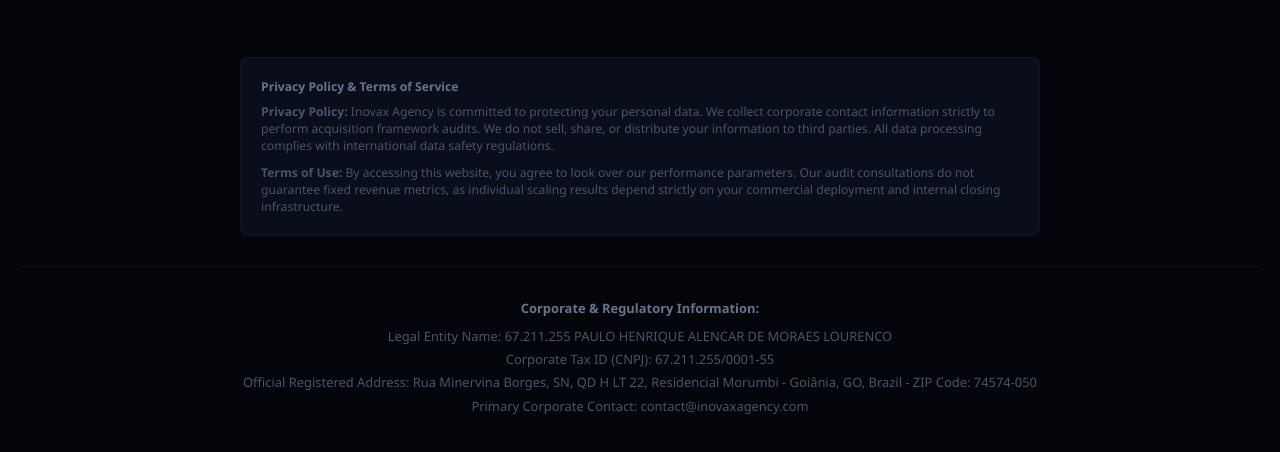
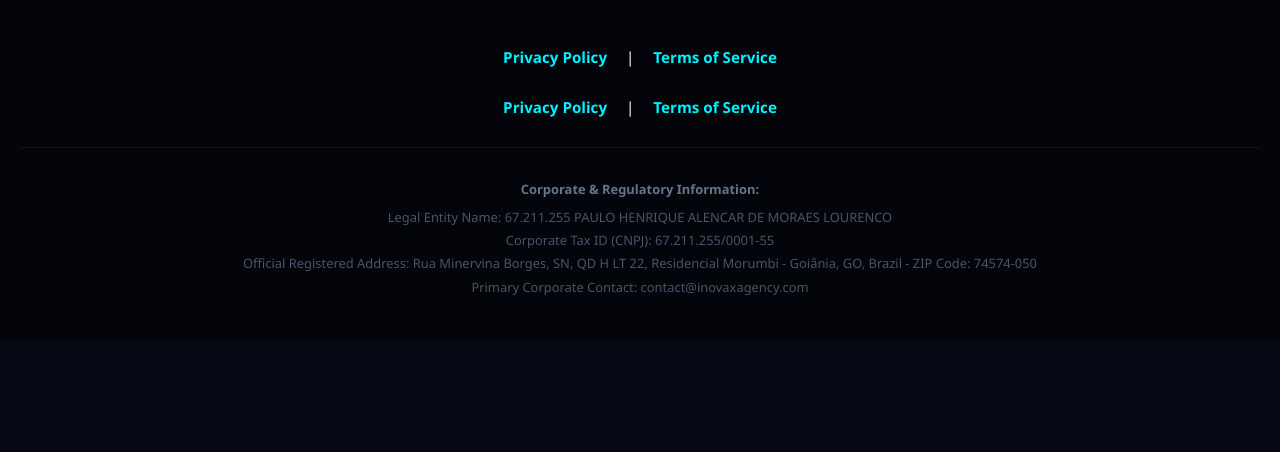
Before and after one commit to ph10gts-netizen/inovax-site, a plain HTML site: page index.html in a window 1280 px wide. Shown: the part 3026-3478 px from the top of the page. After the commit the page ends 3365 px from the top, so only its background shows below. Drawn offline with Linux system fonts and the light colour scheme.

Commit message:
Update index.html

```diff
--- a/index.html
+++ b/index.html
@@ -407,11 +407,15 @@
             <svg xmlns="http://www.w3.org/2000/svg" viewBox="0 0 448 512"><path d="M224.1 141c-63.6 0-115.1 51.5-115.1 115.1s51.5 115.1 115.1 115.1 115.1-51.5 115.1-115.1-51.5-115.1-115.1-115.1zm0 183.1c-37.6 0-68-30.4-68-68s30.4-68 68-68 68 30.4 68 68-30.4 68-68 68zm116.1-177.3c-14.8 0-26.8 12-26.8 26.8s12 26.8 26.8 26.8 26.8-12 26.8-26.8-12-26.8-26.8-26.8zm76.1 27.1c-1.7-35.9-9.9-67.7-36.2-93.9-26.2-26.2-58-34.4-93.9-36.2-37-2.1-147.9-2.1-184.9 0-35.8 1.7-67.6 9.9-93.9 36.1s-34.4 58-36.2 93.9c-2.1 37-2.1 147.9 0 184.9 1.7 35.9 9.9 67.7 36.2 93.9s58 34.4 93.9 36.2c37 2.1 147.9 2.1 184.9 0 35.9-1.7 67.7-9.9 93.9-36.2 26.2-26.2 34.4-58 36.2-93.9 2.1-37 2.1-147.8 0-184.8zM398.8 388c-7.8 19.6-22.9 34.7-42.6 42.6-29.5 11.7-99.5 9-132.1 9s-102.7 2.6-132.1-9c-19.6-7.8-34.7-22.9-42.6-42.6-11.7-29.5-9-99.5-9-132.1s-2.6-102.7 9-132.1c7.8-19.6 22.9-34.7 42.6-42.6 29.5-11.7 99.5-9 132.1-9s102.7-2.6 132.1 9c19.6 7.8 34.7 22.9 42.6 42.6 11.7 29.5 9 99.5 9 132.1s2.7 102.7-9 132.1z"/></svg>
         </a>
 
-        <div class="policy-container">
-            <h5>Privacy Policy & Terms of Service</h5>
-            <p style="margin-bottom: 10px;"><strong>Privacy Policy:</strong> Inovax Agency is committed to protecting your personal data. We collect corporate contact information strictly to perform acquisition framework audits. We do not sell, share, or distribute your information to third parties. All data processing complies with international data safety regulations.</p>
-            <p><strong>Terms of Use:</strong> By accessing this website, you agree to look over our performance parameters. Our audit consultations do not guarantee fixed revenue metrics, as individual scaling results depend strictly on your commercial deployment and internal closing infrastructure.</p>
+                <div style="margin-top: 20px; margin-bottom: 30px;">
+            <a href="privacy.html" target="_blank" class="footer-link" style="margin: 0 15px;">Privacy Policy</a> |
+            <a href="terms.html" target="_blank" class="footer-link" style="margin: 0 15px;">Terms of Service</a>
         </div>
+        <div style="margin-top: 20px; margin-bottom: 30px;">
+            <a href="privacy.html" target="_blank" class="footer-link" style="margin: 0 15px;">Privacy Policy</a> |
+            <a href="terms.html" target="_blank" class="footer-link" style="margin: 0 15px;">Terms of Service</a>
+        </div>
+
 
         <div style="margin-top: 30px; padding-top: 30px; border-top: 1px solid rgba(255,255,255,0.05); font-size: 0.85em; color: #475569; line-height: 1.8;">
             <p style="margin-bottom: 5px;"><strong style="color: #64748b;">Corporate & Regulatory Information:</strong></p>
```
